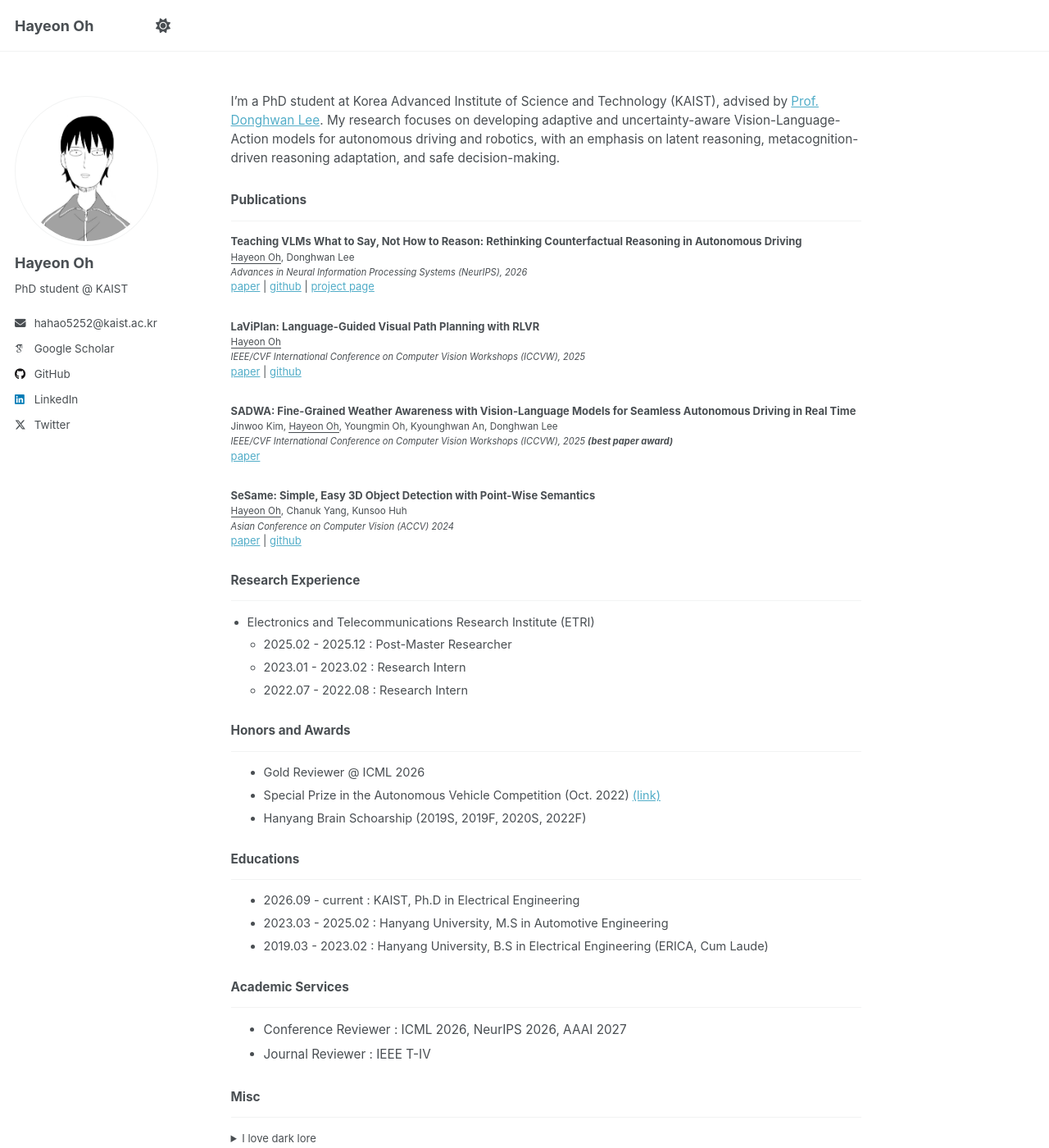
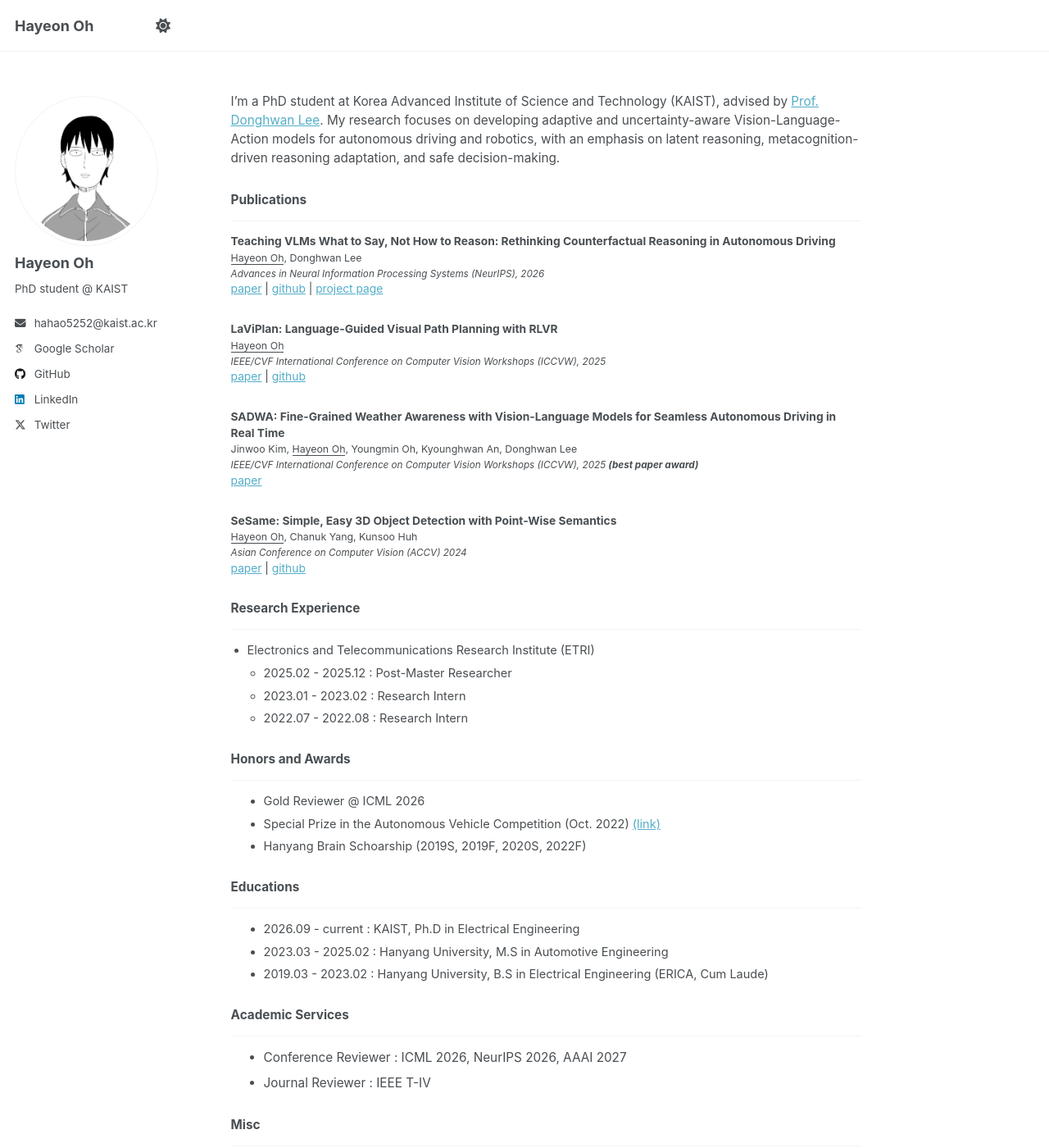
Before and after one commit to OPhD-hahao/OPhD-hahao.github.io, a Jekyll site: the page built from _pages/about.md, in a window 1280 px wide and 1400 px high. Shown: the whole window at 82% size. Built offline with Jekyll 4.4.1, drawn with Linux system fonts in a browser that asks for light colours; some web fonts are replaced; a script that is not in the unit is left out.

Commit message:
[fix] align all font-size

```diff
--- a/_sass/layout/_page.scss
+++ b/_sass/layout/_page.scss
@@ -408,7 +408,7 @@
 
 
 .about-page .publication {
-  font-size: 0.85em;
+  font-size: 0.9em;
   line-height: 1.4;
   margin-bottom: 30px;
 }
@@ -418,5 +418,5 @@
 }
 
 .about-page .page__content details {
-  font-size: 0.85em;
+  font-size: 1em;
 }
```
